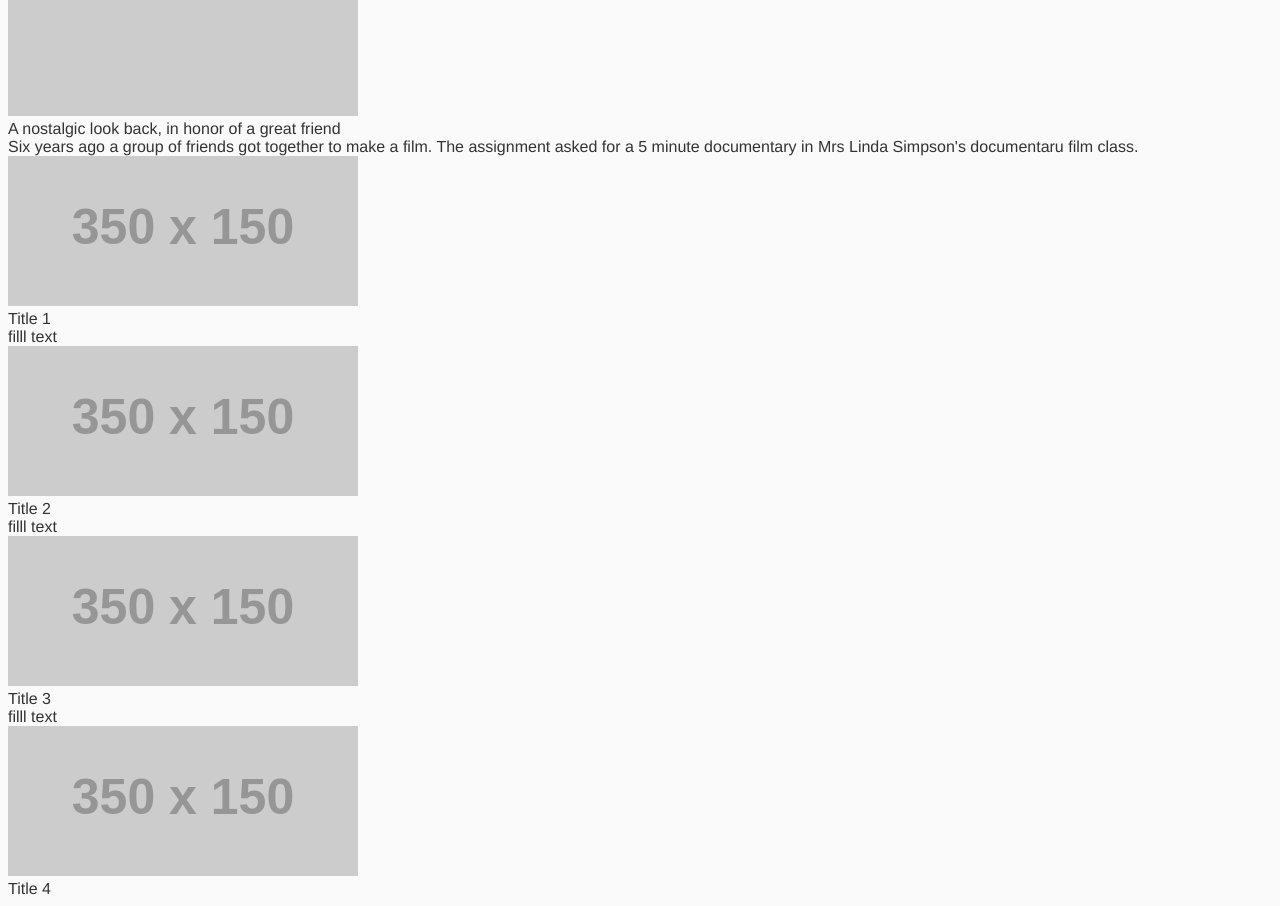
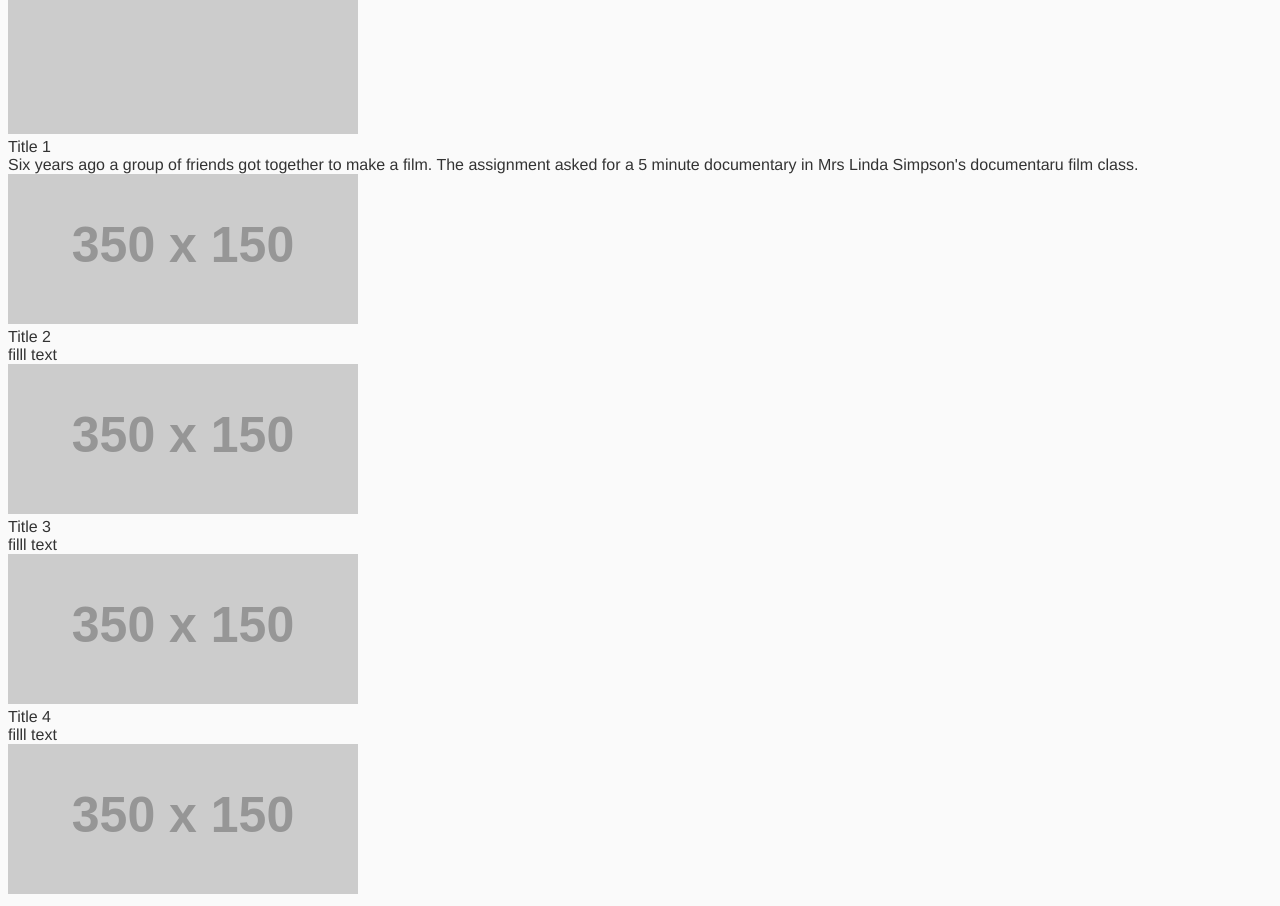
Before and after one commit to dylntrnr/ourclassroom.org, a website: page app/index.html in a window 1280 px wide. Shown: the part 460-1366 px from the top of the page. Drawn offline with Linux system fonts and the light colour scheme; files that its build step writes are made by us from their sources; placeholder pictures from the web are drawn by us.

Commit message:
tweek to layout

```diff
--- a/app/index.html
+++ b/app/index.html
@@ -24,30 +24,30 @@
 
 
         <div class="container">
-          <div class="page1">
+          <div class="page page1">
             <div class="title">The Classroom: Six Years Later</div>
+            <div class="description">A nostalgic look back, in honor of a great friend</div>
             <img class="poster" src="http://placehold.it/350x550"></img>
-            <div class="description">A nostalgic look back, in honor of a great friend</div>
           </div>
-          <div class="page2">
+          <div class="page page2">
+            <div class="video-title">Title 1</div>
             <div class="description">Six years ago a group of friends got together to make a film. The assignment asked for a 5 minute documentary in Mrs Linda Simpson's documentaru film class.</div>
             <img class="video" src="http://placehold.it/350x150"></img>
-            <div class="video-title">Title 1</div>
           </div>
-          <div class="page3">
+          <div class="page page3">
+            <div class="video-title">Title 2</div>
             <div class="description">filll text</div>
             <img class="video" src="http://placehold.it/350x150"></img>
-            <div class="video-title">Title 2</div>
           </div>
-          <div class="page4">
+          <div class="page page4">
+            <div class="video-title">Title 3</div>
             <div class="description">filll text</div>
             <img class="video" src="http://placehold.it/350x150"></img>
-            <div class="video-title">Title 3</div>
           </div>
-          <div class="page5">
+          <div class="page page5">
+            <div class="video-title">Title 4</div>
             <div class="description">filll text</div>
             <img class="video" src="http://placehold.it/350x150"></img>
-            <div class="video-title">Title 4</div>
           </div>
         </div>
 
```
